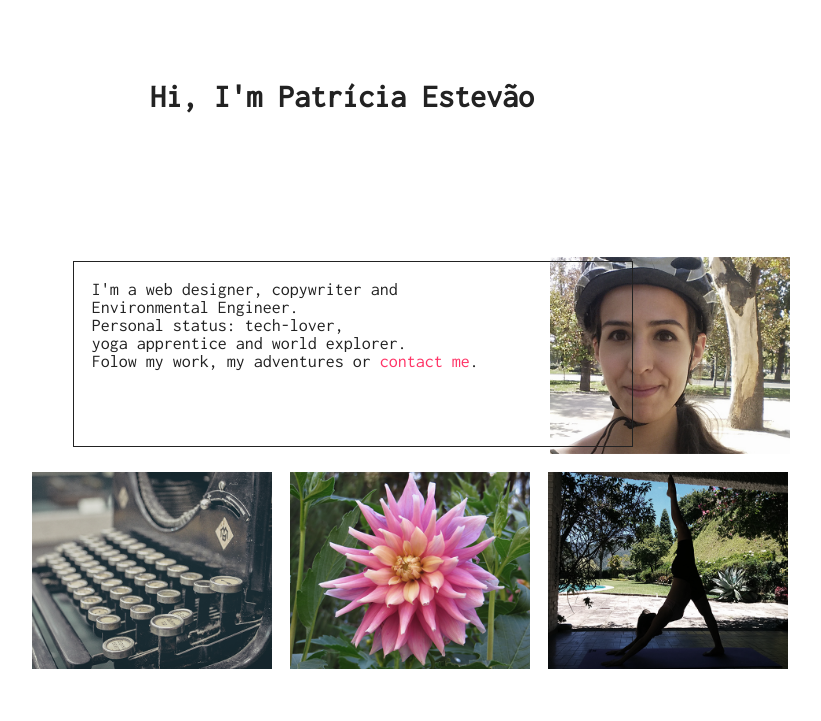
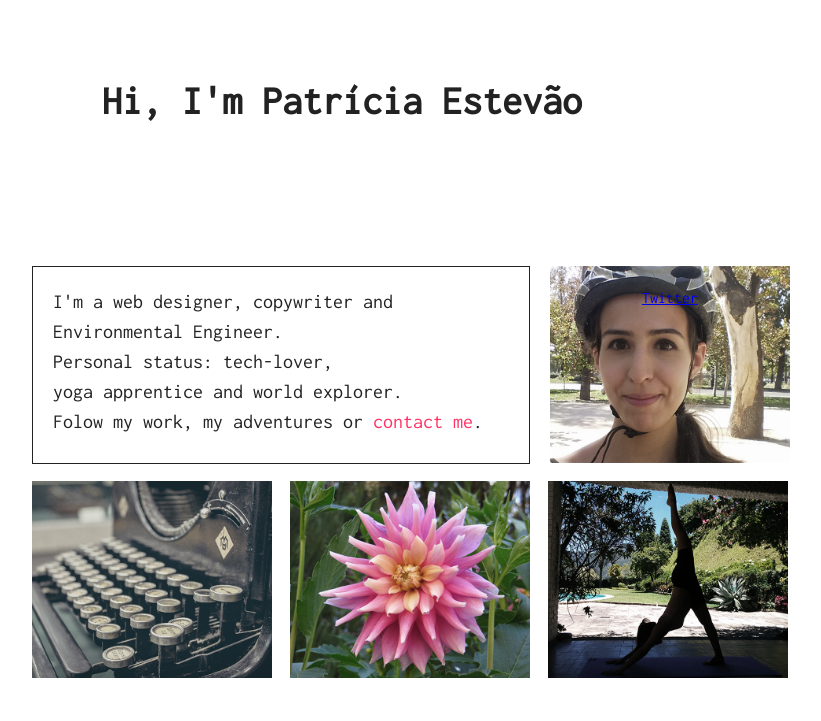
Before and after one commit to patestevao/patestevao.com-old, a Flask app: page / in a window 1280 px wide. Shown: the top 721 px of the page, without its empty margins (298-1119 px from the left). Before the commit the page ends 669 px from the top, so only its background shows below. Run offline with Flask 2, Linux system fonts and the light colour scheme; some libraries are stand-ins or nearby versions.

Commit message:
organizes template

```diff
--- a/static/css/app.css
+++ b/static/css/app.css
@@ -361,22 +361,23 @@ body {
   font-size: 1em; }
 
 #greeting {
-  font-size: 2em;
+  font-size: 2.5em;
   text-align: center;
-  margin-top: 2.5em; }
+  margin-top: 2em; }
 
 #main-container {
   position: center; }
 
 #bio-summary {
-  font-size: 18px;
-  margin-left: 20.6em;
-  margin-top: 2em;
-  width: 29em;
-  height: 8.2em;
+  font-size: 20px;
+  margin-left: 16.5em;
+  margin-top: 1.6em;
+  width: 22.8em;
+  height: 7.8em;
   float: left;
   padding: 1em;
-  border: 1px solid #222; }
+  border: 1px solid #222;
+  line-height: 1.5em; }
   #bio-summary #mail {
     text-decoration: none;
     color: #f36; }
@@ -397,6 +398,18 @@ body {
     padding-top: 23px;
     background-position: relative;
     background-origin: padding-box; }
+  #pictures a {
+    background: transparent;
+    text-align: center;
+    width: 100%;
+    height: 100%;
+    -webkit-transition: all 0.3s ease-in-out;
+    -moz-transition: all 0.3s ease-in-out;
+    -o-transition: all 0.3s ease-in-out;
+    -ms-transition: all 0.3s ease-in-out;
+    transition: all 0.3s ease-in-out; }
+  #pictures a:hoover {
+    background: rgba(0, 0, 0, 0.75); }
   #pictures #my-picture {
     background-image: url("../img/profile.png");
     background-size: 15.5em auto;
--- a/static/sass/app.scss
+++ b/static/sass/app.scss
@@ -13,9 +13,9 @@ body {
 }
 
 #greeting {
-	font-size: 2em;
+	font-size: 2.5em;
 	text-align: center;
-	margin-top: 2.5em;
+	margin-top: 2em;
 }
 
 #main-container {
@@ -23,14 +23,15 @@ body {
 }
 
 #bio-summary {
-	font-size: 18px;
-	margin-left: 20.6em;
-	margin-top: 2em;
-	width: 29em;
-	height: 8.2em;
+	font-size: 20px;
+	margin-left: 16.5em;
+	margin-top: 1.6em;
+	width: 22.8em;
+	height: 7.8em;
 	float: left;
 	padding: 1em;
 	border: 1px solid #222;
+	line-height: 1.5em;
 
 	#mail {
 		text-decoration: none;
@@ -50,17 +51,28 @@ body {
 	height: 40em;
 
 	a .container {
-		// float: left;
 		margin-left: 10px;
 		width: 15em;
 		height: 12em;
-		//border: 2px solid black;
 		background-repeat: no-repeat;
 	    background-attachment: fixed;
 	    padding-top:23px;
 	    background-position: relative;
 	    background-origin: padding-box;
+	}
 
+	a {
+		background: rgba(0,0,0,0);
+		text-align: center;
+		width:100%;height:100%;
+	    -webkit-transition: all 0.3s ease-in-out;
+	    -moz-transition: all 0.3s ease-in-out;
+	    -o-transition: all 0.3s ease-in-out;
+	    -ms-transition: all 0.3s ease-in-out;
+	    transition: all 0.3s ease-in-out;
+	}
+	a:hoover {
+		background: rgba(0,0,0,.75);
 	}
 
 	#my-picture {
--- a/templates/index.html
+++ b/templates/index.html
@@ -16,7 +16,7 @@
 			Folow my work, my adventures or <a id="mail" href="mailto:contact@patestevao.com">contact me</a>.
 		</div>
 		<div id="pictures">
-			<a href="https://twitter.com/patestevao"><div class="container" id="my-picture"></div></a>
+			<a href="https://twitter.com/patestevao"><div class="container" id="my-picture">Twitter</div></a>
 			<div id="bottom-line">
 				<a href="https://medium.com/@patestevao"><div class="container" id="writing"></div></a>
 				<a href="https://www.behance.net/patestevao"><div class="container" id="flower"></div></a>
```
Also changed, not shown: 1 other file.
